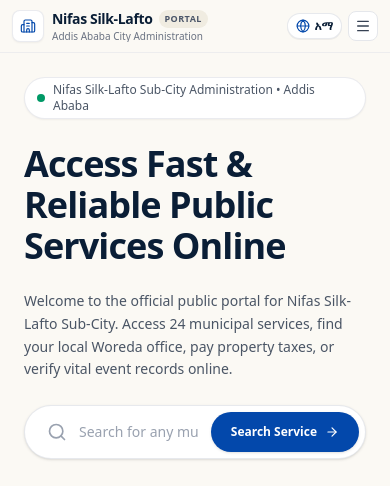
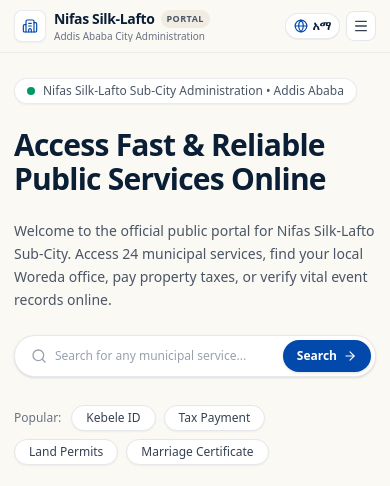
Before and after one commit to kirubelreta47-bit/Nifas-Silk-Lafto-Sub-City-Portal, a React (Vite) app: page / in a window 390 px wide. Shown: the top 486 px of the page. Built offline with nearby package versions, Linux system fonts and the light colour scheme.

Commit message:
change made in ui

```diff
--- a/index.html
+++ b/index.html
@@ -8,8 +8,8 @@
     <link rel="preconnect" href="https://fonts.gstatic.com" crossorigin>
     <link href="https://fonts.googleapis.com/css2?family=Plus+Jakarta+Sans:wght@300;400;500;600;700;800&family=Noto+Sans+Ethiopic:wght@400;500;600;700&display=swap" rel="stylesheet">
   </head>
-  <body class="bg-[#FBF9F4] text-[#0f172a] antialiased font-sans">
-    <div id="root"></div>
+  <body class="bg-[#FBF9F4] text-[#0f172a] antialiased font-sans overflow-x-hidden w-full m-0 p-0">
+    <div id="root" class="w-full overflow-x-hidden"></div>
     <script type="module" src="/src/main.tsx"></script>
   </body>
 </html>
--- a/src/App.tsx
+++ b/src/App.tsx
@@ -52,7 +52,7 @@ export default function App() {
   };
 
   return (
-    <div className="min-h-screen bg-[#FBF9F4] text-[#0f172a] font-sans antialiased selection:bg-[#0d2d4c]/10 selection:text-[#0d2d4c]">
+    <div className="min-h-screen w-full max-w-full overflow-x-hidden bg-[#FBF9F4] text-[#0f172a] font-sans antialiased selection:bg-[#0d2d4c]/10 selection:text-[#0d2d4c]">
 
       {/* Top Navbar */}
       <Navbar
@@ -62,7 +62,7 @@ export default function App() {
       />
 
       {/* Main Single-Page Unified Cards Portal */}
-      <main>
+      <main className="w-full max-w-full overflow-x-hidden">
         {/* Informative & Attractive Hero Introduction Section */}
         <HeroSection
           onNavigateToSystems={handleNavigateToSystems}
--- a/src/components/AboutSubCity.tsx
+++ b/src/components/AboutSubCity.tsx
@@ -28,7 +28,7 @@ export const AboutSubCity: React.FC = () => {
 
   return (
     <section id="about-section" className="py-12 bg-white text-[#6B6558] border-t border-[#E5E0D5] relative">
-      <div className="max-w-7xl mx-auto px-4 sm:px-6 lg:px-8 relative z-10">
+      <div className="w-full max-w-[1600px] mx-auto px-3.5 sm:px-6 lg:px-8 xl:px-10 relative z-10">
 
         {/* Section Header */}
         <div className="flex items-center gap-2 text-[#14274E] text-xs font-bold uppercase tracking-wider mb-1">
--- a/src/components/Footer.tsx
+++ b/src/components/Footer.tsx
@@ -12,7 +12,7 @@ export const Footer: React.FC<FooterProps> = ({ setActiveTab }) => {
 
   return (
     <footer className="bg-[#F7F5F0] text-[#6B6558] border-t border-[#E5E0D5] pt-12 pb-8">
-      <div className="max-w-7xl mx-auto px-4 sm:px-6 lg:px-8">
+      <div className="w-full max-w-[1600px] mx-auto px-3.5 sm:px-6 lg:px-8 xl:px-10">
 
         <div className="grid grid-cols-1 md:grid-cols-12 gap-8 pb-8 border-b border-[#E5E0D5] text-xs">
 
--- a/src/components/GovernmentPortalsPage.tsx
+++ b/src/components/GovernmentPortalsPage.tsx
@@ -116,7 +116,7 @@ export const GovernmentPortalsPage: React.FC<GovernmentPortalsPageProps> = ({
 
   return (
     <section id="government-portals-section" className="py-12 bg-white text-[#6B6558] border-t border-[#E5E0D5] relative">
-      <div className="max-w-7xl mx-auto px-4 sm:px-6 lg:px-8">
+      <div className="w-full max-w-[1600px] mx-auto px-3.5 sm:px-6 lg:px-8 xl:px-10">
 
         {/* Page Top Header */}
         <div className="mb-10 pb-6 border-b border-[#E5E0D5]">
--- a/src/components/HeroSection.tsx
+++ b/src/components/HeroSection.tsx
@@ -62,7 +62,7 @@ export const HeroSection: React.FC<HeroSectionProps> = ({
 
   return (
     <section className="w-full bg-[#FBF9F4] border-b border-gray-200/70 pt-6 pb-12">
-      <div className="w-full max-w-7xl mx-auto px-6 sm:px-12 flex-1 flex flex-col justify-center">
+      <div className="w-full max-w-[1600px] mx-auto px-3.5 sm:px-6 lg:px-8 xl:px-10 flex-1 flex flex-col justify-center">
 
         {/* Main Hero 2-Column Balanced Grid (50% Left / 50% Right) */}
         <div className="grid grid-cols-1 lg:grid-cols-12 gap-8 lg:gap-10 items-center">
@@ -85,7 +85,7 @@ export const HeroSection: React.FC<HeroSectionProps> = ({
             </div>
 
             {/* Large 2-Line Headline */}
-            <h1 className="text-4xl sm:text-5xl lg:text-[46px] xl:text-[50px] font-extrabold text-[#0a1e36] tracking-tight leading-[1.14]">
+            <h1 className="text-3xl sm:text-5xl lg:text-[46px] xl:text-[50px] font-extrabold text-[#0a1e36] tracking-tight leading-[1.14]">
               {language === 'en' ? (
                 <>
                   Access Fast &amp; Reliable <br className="hidden sm:inline" />
@@ -111,10 +111,10 @@ export const HeroSection: React.FC<HeroSectionProps> = ({
             {/* Search Bar Form */}
             <form
               onSubmit={handleSearchSubmit}
-              className="bg-white p-1.5 rounded-full border border-gray-200/90 shadow-sm flex items-center max-w-xl transition-all focus-within:border-[#0348AB] focus-within:ring-2 focus-within:ring-[#0348AB]/15"
+              className="bg-white p-1 sm:p-1.5 rounded-full border border-gray-200/90 shadow-sm flex items-center max-w-xl transition-all focus-within:border-[#0348AB] focus-within:ring-2 focus-within:ring-[#0348AB]/15"
             >
-              <div className="pl-4 text-gray-400">
-                <Search className="w-5 h-5" />
+              <div className="pl-3 sm:pl-4 text-gray-400 shrink-0">
+                <Search className="w-4 h-4 sm:w-5 sm:h-5" />
               </div>
               <input
                 id="hero-service-search"
@@ -122,13 +122,14 @@ export const HeroSection: React.FC<HeroSectionProps> = ({
                 value={searchTerm}
                 onChange={(e) => setSearchTerm(e.target.value)}
                 placeholder={language === 'en' ? 'Search for any municipal service...' : 'የሚፈልጉትን አገልግሎት ይፈልጉ...'}
-                className="w-full px-3 py-2 text-sm bg-transparent outline-none text-gray-700 placeholder-gray-400"
+                className="w-full px-2 sm:px-3 py-1.5 sm:py-2 text-xs sm:text-sm bg-transparent outline-none text-gray-700 placeholder-gray-400 min-w-0"
               />
               <button
                 type="submit"
-                className="bg-[#0348AB] hover:bg-[#023888] text-white text-xs font-semibold px-5 py-3 rounded-full flex items-center gap-2 transition-all shrink-0 cursor-pointer shadow-sm hover:shadow-md"
+                className="bg-[#0348AB] hover:bg-[#023888] text-white text-xs font-semibold px-3.5 sm:px-5 py-2 sm:py-3 rounded-full flex items-center gap-1.5 sm:gap-2 transition-all shrink-0 cursor-pointer shadow-sm hover:shadow-md"
               >
-                <span>{language === 'en' ? 'Search Service' : 'አገልግሎት ፈልግ'}</span>
+                <span className="hidden min-[420px]:inline">{language === 'en' ? 'Search Service' : 'አገልግሎት ፈልግ'}</span>
+                <span className="min-[420px]:hidden">{language === 'en' ? 'Search' : 'ፈልግ'}</span>
                 <ArrowRight className="w-3.5 h-3.5" />
               </button>
             </form>
--- a/src/components/LandmarksSection.tsx
+++ b/src/components/LandmarksSection.tsx
@@ -50,7 +50,7 @@ export const LandmarksSection: React.FC = () => {
 
   return (
     <section id="landmarks-section" className="py-12 bg-white text-[#6B6558] border-t border-[#E5E0D5] relative">
-      <div className="max-w-7xl mx-auto px-4 sm:px-6 lg:px-8 relative z-10">
+      <div className="w-full max-w-[1600px] mx-auto px-3.5 sm:px-6 lg:px-8 xl:px-10 relative z-10">
 
         {/* Header */}
         <div className="mb-8 pb-4 border-b border-[#E5E0D5]">
@@ -74,7 +74,7 @@ export const LandmarksSection: React.FC = () => {
           initial="hidden"
           whileInView="visible"
           viewport={{ once: true, margin: "-40px" }}
-          className="grid sm:grid-cols-2 lg:grid-cols-3 gap-6"
+          className="grid sm:grid-cols-2 lg:grid-cols-3 xl:grid-cols-4 gap-5 sm:gap-6"
         >
           {LANDMARKS_LIST.map((landmark) => (
             <motion.div
--- a/src/components/Navbar.tsx
+++ b/src/components/Navbar.tsx
@@ -40,7 +40,7 @@ export const Navbar: React.FC<NavbarProps> = ({
 
   return (
     <nav className="w-full bg-[#FBF9F4] border-b border-gray-200/60 sticky top-0 z-40">
-      <div className="max-w-7xl mx-auto px-3 sm:px-8 lg:px-12 py-2.5 sm:py-4 flex items-center justify-between gap-2">
+      <div className="w-full max-w-[1600px] mx-auto px-3.5 sm:px-6 lg:px-8 xl:px-10 py-2.5 sm:py-3.5 flex items-center justify-between gap-2">
 
         {/* Logo Brand */}
         <div
--- a/src/components/SystemsDirectory.tsx
+++ b/src/components/SystemsDirectory.tsx
@@ -165,7 +165,7 @@ export const SystemsDirectory: React.FC<SystemsDirectoryProps> = ({
 
   return (
     <section id="systems-directory" className="py-12 bg-white text-[#6B6558] border-t border-[#E5E0D5] relative">
-      <div className="max-w-7xl mx-auto px-4 sm:px-6 lg:px-8 relative z-10">
+      <div className="w-full max-w-[1600px] mx-auto px-3.5 sm:px-6 lg:px-8 xl:px-10 relative z-10">
 
         {/* Section Header */}
         <div className="flex flex-col md:flex-row md:items-end justify-between mb-8 gap-4 pb-4 border-b border-[#E5E0D5]">
@@ -331,7 +331,7 @@ export const SystemsDirectory: React.FC<SystemsDirectoryProps> = ({
                 variants={containerVariants}
                 initial="hidden"
                 animate="visible"
-                className="grid sm:grid-cols-2 lg:grid-cols-3 gap-6"
+                className="grid grid-cols-1 sm:grid-cols-2 lg:grid-cols-3 xl:grid-cols-4 gap-4 sm:gap-6"
               >
                 {visibleSystems.map((system) => {
                   const isProduction = system.status === 'production';
--- a/src/components/WoredasExplorer.tsx
+++ b/src/components/WoredasExplorer.tsx
@@ -40,7 +40,7 @@ export const WoredasExplorer: React.FC = () => {
 
   return (
     <section id="woredas-section" className="py-12 bg-white text-[#6B6558] border-t border-[#E5E0D5] relative">
-      <div className="max-w-7xl mx-auto px-4 sm:px-6 lg:px-8 relative z-10">
+      <div className="w-full max-w-[1600px] mx-auto px-3.5 sm:px-6 lg:px-8 xl:px-10 relative z-10">
 
         {/* Header */}
         <div className="flex flex-col md:flex-row md:items-end justify-between mb-8 gap-4 pb-4 border-b border-[#E5E0D5]">
@@ -67,7 +67,7 @@ export const WoredasExplorer: React.FC = () => {
             initial="hidden"
             whileInView="visible"
             viewport={{ once: true, margin: "-40px" }}
-            className="lg:col-span-7 grid sm:grid-cols-2 gap-3 max-h-[600px] overflow-y-auto pr-1"
+            className="lg:col-span-7 grid sm:grid-cols-2 xl:grid-cols-3 gap-3 max-h-[600px] overflow-y-auto pr-1"
           >
             {WOREDAS_LIST.map((woreda) => {
               const isSelected = selectedWoreda.id === woreda.id;
--- a/src/index.css
+++ b/src/index.css
@@ -4,6 +4,16 @@
   html {
     font-family: 'Plus Jakarta Sans', 'Noto Sans Ethiopic', -apple-system, BlinkMacSystemFont, 'Segoe UI', Roboto, sans-serif;
     scroll-behavior: smooth;
+    overflow-x: hidden;
+    max-width: 100vw;
+    width: 100%;
+  }
+  body {
+    overflow-x: hidden;
+    max-width: 100vw;
+    width: 100%;
+    margin: 0;
+    padding: 0;
   }
 }
 
```
Also changed, not shown: src/components/SystemAnalytics.tsx (+5 -5 lines).
